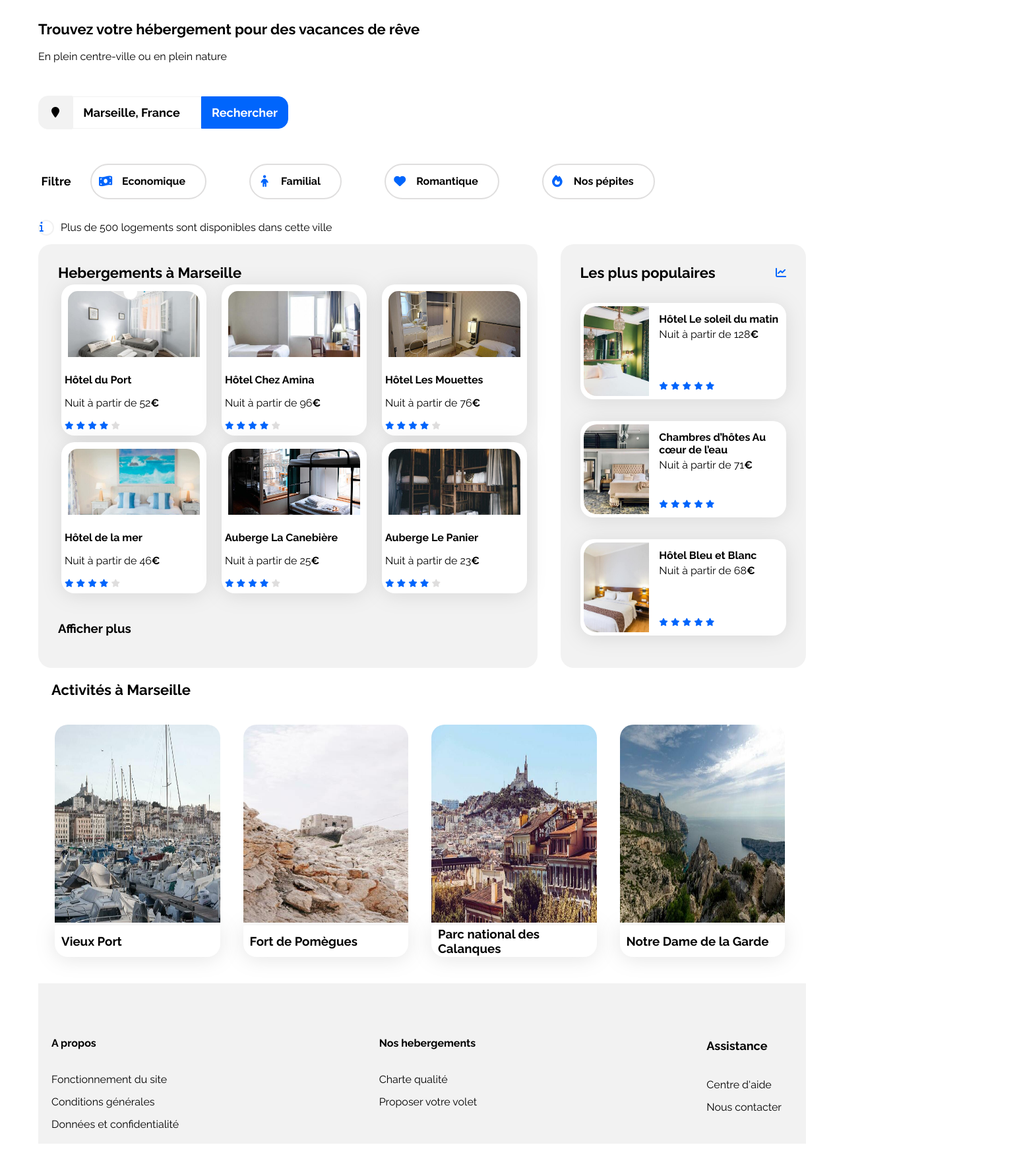
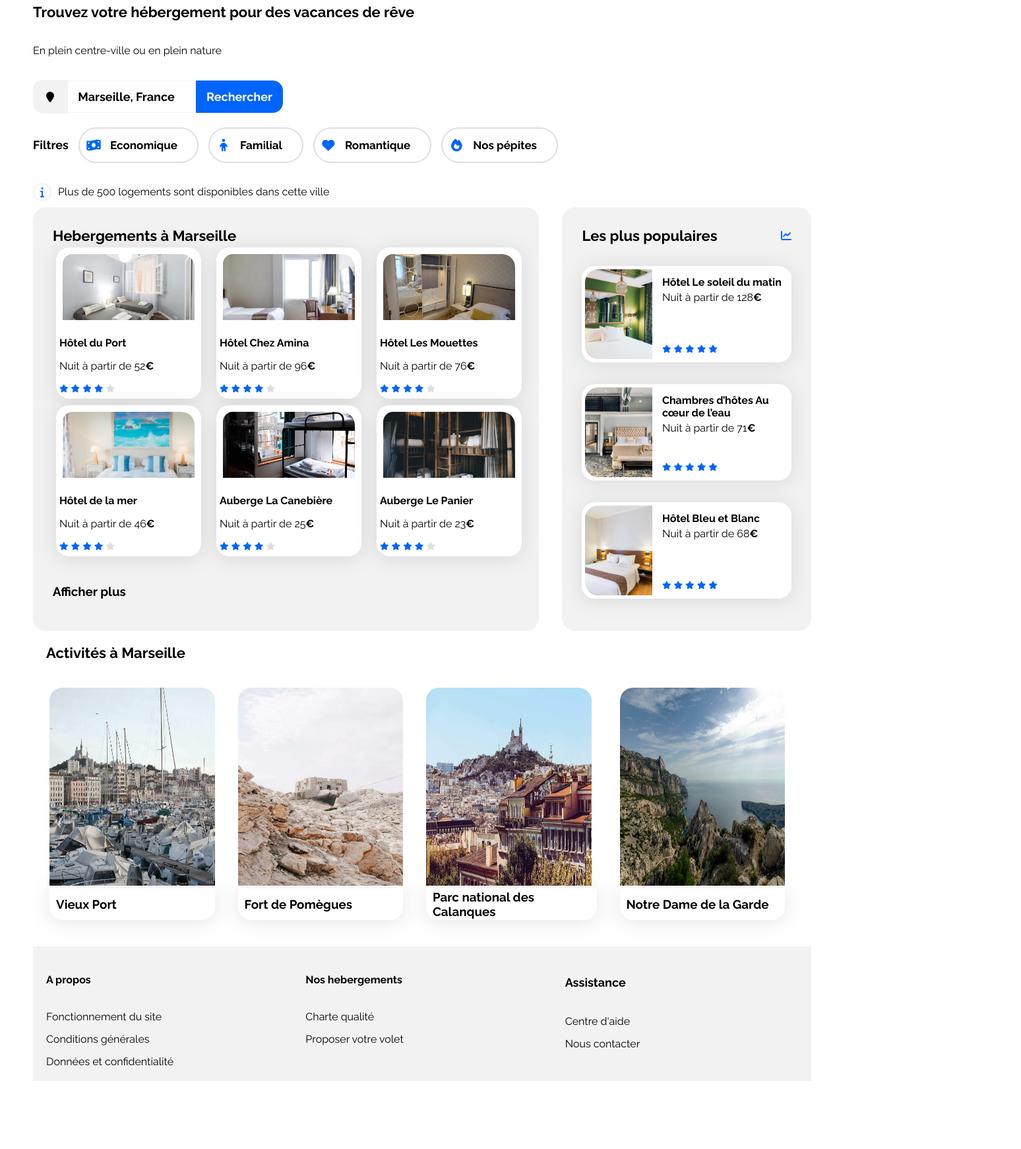
Before and after one commit to BINTOUSARR9/ProjetBooki, a plain HTML site: page index.html in a window 1280 px wide. Shown: the part 94-1835 px from the top of the page at 66% size, 1548 px wide, since content can reach past the window. After the commit the page ends 1732 px from the top, so only its background shows below. Drawn offline with Linux system fonts and the light colour scheme.

Commit message:
mise a jour 24.05.2023

```diff
--- a/css/style.css
+++ b/css/style.css
@@ -16,6 +16,8 @@
 body {
     display: flex;
     justify-content: center;
+    margin: 0px;
+    padding: 0px;
 }
 
 .main-container {
@@ -116,19 +118,17 @@ body {
  /* EN TETE */
 header{
     width: 100%;
-    height: 49px;
+    height: 79px;
     display: flex;
     justify-content: space-between;
-    margin-top: 30px
  }
 .logo{
     height: 19px;
-    margin: 30px 0px 0px 50px;
+    align-self: center;
 }
 .menu {
     display: flex;
     flex-direction:row;
-    margin-top: 10px;
     gap: 68px;
    justify-content: space-between;
 }
@@ -138,14 +138,11 @@ header{
     font-size: 16px;
     text-align: center;
     color: #000000;
-    padding-top: 14px;
+    padding-top: 12px;
 }
 .nav:hover{
-    border-top: 2px solid blue;
+    border-top: 2px solid var(--main-color);
     color : var(--main-color);
-}
-.headline{
-    margin-top: 10px;
 }
  /* FIN EN TETE */
 
@@ -153,31 +150,38 @@ header{
 
 
 /* INFOGROUP*/
-.infogroup{
+.info-group{
      display: flex;
     flex-direction: column;
     align-items: flex-start;
-    gap: 35px;
+    gap:20px;
+    margin-top: 20px;
   }
-    .tittle1{
+    .tittle-1{
         font-family: 'Raleway';
         font-style: normal;
         font-weight: 700;
         font-size: 22px;
         line-height: 26px;
         color: #000000;
+        margin: 0;
+    }
+
+    .subtitle{
+    margin-top: 8px 0 0 0;
+    font-size: 16px;
     }
 /* FIN INFOGROUP*/
 
 
 
 /* BARRE DE RECHERCHE*/
-.formsearchbar{
+.form-searchbar{
     display:flex;
     align-items: center;
     height: 49px;
 }
-.searchbar1 {
+.searchbar-1 {
     width: 195px;
     height: 100%;
     font-weight: 700;
@@ -201,7 +205,7 @@ header{
     border: 1px solid #F2F2F2;
     border-radius: 15px 0px 0px 15px;
 }
-.buttonsearch{
+.button-search{
     display: flex;
     align-items: center;
     justify-content:center;
@@ -211,7 +215,7 @@ header{
     border: 1px solid var(--main-color);
     border-radius: 0px 15px 15px 0px;
 }
-.textrechercher{
+.text-rechercher{
     width: 100px;
     height: 21px;
     font-family: 'Raleway';
@@ -231,7 +235,7 @@ border: 0px;
 
 
 /* BARRE FILTRE*/
-.textfiltre{
+.text-filtre{
     width: 54px;
     height: 21px;
     font-family: 'Raleway';
@@ -243,15 +247,14 @@ border: 0px;
     color: #000000;
 
 }
-.barrefiltre,
-.filtresection{
+.filtre-section{
     display: flex;
     flex-direction: row;
     align-items: center;
     gap: 15px;
-    height: 90px;
+
 }
-.filtreicon{
+.filtre-icon{
     height: 50px;
     width: 50px;
     border-radius: 50%;
@@ -262,41 +265,39 @@ border: 0px;
     color: #0065fc;
     margin-left: -4px;
 }
-.buttonfiltre:hover{
+.button-filtre:hover{
     background-color: #DEEBFF;
 }
-.buttonfiltre{
+.button-filtre{
         display: flex;
         align-items: center;
         height: 50px;
         padding-right: 30px;
         border: #dfdede 2px solid;
         border-radius: 30px;
-        margin-right: 40px;
         cursor: pointer;
         transition: 0.8s;
 }
-.textefiltre{
+.texte-filtre{
     font-weight: 700;
-    font-size: 17;
-    margin-left: 10px;
+    font-size: 17px;
 }
 /* FIN BARRE FILTRE*/
 
 
 
 /* BARRE DINFOS*/
-.infosbar{
+.infos-bar{
     display: flex;
     flex-direction: row;
     align-items: center;
     padding: 0px;
     gap: 10px;
     width: 1340px;
-    height: 50px;
+
 
 }
-.textinfosbar{
+.text-infosbar{
     width: 1306px;
     height: 19px;
     font-family: 'Raleway';
@@ -305,12 +306,17 @@ border: 0px;
     font-size: 16px;
     color: #000000;
 }
-.iconbarre{
-    color: #0065FC;
+.icon-barre{
+    display: flex;
+    color:#0065FC;
     border: #F2F2F2 solid 2px;
     border-radius: 190px;
-    height: 20px;
-    width: 20px;
+    height: 24px;
+    width: 24px;
+   align-items: center;
+   justify-content: center;
+
+
 }
 /* FIN BARRE DINFOS*/
 
@@ -321,14 +327,14 @@ border: 0px;
 .hebergements{
 width: 65%;
 }
-.boxcontainer{
+.box-container{
     display:flex;
     flex-direction:row;
     align-items:center;
     padding: 5px;
    gap: 23px;
 }
-.rectangleimg{
+.rectangle-img{
     box-sizing: border-box;
     width: 210px;
     height: 0px;
@@ -342,8 +348,8 @@ width: 65%;
     height: 110px;
     border-radius: 20px 25px 0 0;
 }
-.colorgrey{
-color: #dfdede;
+.color-grey{
+color:#dfdede;
 }
 .hebergements-and-populaires section {
     background-color: var(--main-bg-color);
@@ -362,12 +368,12 @@ color: #dfdede;
     font-size: 22px;
 }
 
-.texte1{
+.texte-1{
 text-decoration: none;
 font-weight: 700;
 font-size: 18;
 margin-left: 10px;
-color: #000000;
+color:black;
 
 }
 
@@ -376,19 +382,19 @@ color: #000000;
 
 
 /* SECTION ACTIVITE*/
-.boxcontainer2{
+.box-container2{
     display: flex;
     flex-direction: row;
     align-items:center;
     padding: 5px;
     gap: 30px;
 }
-.imgactivite{
+.img-activite{
     width: 250.5px;
     height: 300px;
     border-radius: 20px 20px 0px 0px;
 }
-.activitemarseille{
+.activite-marseille{
 display: flex;
 flex-direction: column;
 align-items: flex-start;
@@ -403,22 +409,22 @@ gap: 20px;
         transform: scale(1.03);
       }
 
-.card1{
+.card-1{
     display: flex;
     flex-direction: column;
     justify-content: center;
     align-items: flex-start;
     height: 48px;
-    background: #ffffff;
+    background:white;
     border-radius: 3px 0px 20px 20px;
     filter: drop-shadow(0px 3px 15px rgba(0, 0, 0, 0.1));
 }
-.texte2{
+.texte-2{
     text-decoration: none;
     font-weight: 700;
     font-size: 16;
     margin-left: 10px;
-    color: #000000;
+    color:black;
     text-decoration: none;
 }
 .none{
@@ -434,27 +440,26 @@ text-decoration: none;
         height: auto;
         background: #F2F2F2;
         display: flex;
-        padding-top: 40px;
+
         margin-left: 0;
+        display: flex;
+        flex-direction: row;
 }
-.directionrow{
-    display: flex;
-    flex-direction: row;
-}
-.titrefooter{
+
+.titre-footer{
     font-family: 'Raleway';
     font-style: normal;
     font-weight: 700;
     font-size: 18px;
-    color: #000000;
+    color:black;
 
 }
-.pfooter{
+.p-footer{
     font-family: 'Raleway';
     font-style: normal;
     font-weight: 400;
     font-size: 16px;
-    color: #000000;
+    color:black;
     text-decoration: none;
 
 }
@@ -469,7 +474,7 @@ text-decoration: none;
 /* FIN PIED DE PAGE*/
 
 
-}
+
 /* Le code ci-dessous correspond à la version responsive uniquement */
 
 /****** Media queries ***********/
--- a/index.html
+++ b/index.html
@@ -15,10 +15,10 @@
     <link rel="stylesheet" href="./css/style.css">
 </head>
 
-<div class="main-container">
+
 
 <body>
-
+<div class="main-container">
 <header>
             <img src="./images/logo/Booki.png" alt="logobooki" class="logo">
               <nav class="menu">
@@ -27,42 +27,39 @@
             </nav>
 </header>
 
-        <section class="infogroup headline">
-            <div class="headline">
-            <h1 class="tittle1"> Trouvez votre hébergement pour des vacances de rêve</h1>
-             <p>En plein centre-ville ou en plein nature</p>
+
+<section class="info-group">
+            <h1 class="tittle-1"> Trouvez votre hébergement pour des vacances de rêve</h1>
+            <p class="subtitle">En plein centre-ville ou en plein nature</p>
+
+<form class="form-searchbar" method="post">
+             <i class="fa fa-map-marker rectangle icon" aria-hidden="true"></i>
+             <input class="searchbar-1" type="search" id="search" name="Rechercher" value="Marseille, France">
+             <button class="button-search"><p class="text-rechercher">Rechercher</p></button>
+</form>
+
+<div class="filtre-section">
+            <h3 class="text-filtre"> Filtres </h3>
+             <div class="button-filtre texte-filtre"> <i class="fas fa-money-bill-wave icone_cercle filtre-icon"></i> Economique</div>
+             <div class="button-filtre texte-filtre"> <i class="fas fa-child icone_cercle filtre-icon" aria-hidden="true"></i> Familial</div>
+             <div class="button-filtre texte-filtre"><i class="fa fa-heart filtre-icon" aria-hidden="true"></i> Romantique</div>
+             <div class="button-filtre texte-filtre"> <i class="fas fa-fire filtre-icon" aria-hidden="true"></i> Nos pépites</div>
 </div>
-    <form class="formsearchbar" action="" method="get">
-             <i class="fa fa-map-marker rectangle icon" aria-hidden="true"></i>
-             <input class="searchbar1" type="search" id="search" name="Rechercher" value="Marseille, France">
-             <button class="buttonsearch"><p class="textrechercher">Rechercher</p></button>
-    </form>
-    <div class="barrefiltre filtresection">
-    <h3 class="textfiltre"> Filtre </h3>
-             <div class="buttonfiltre textefiltre"> <i class="fas fa-money-bill-wave icone_cercle filtreicon"></i> Economique</div>
-             <div class="buttonfiltre textefiltre"> <i class="fas fa-child icone_cercle filtreicon" aria-hidden="true"></i> Familial</div>
-             <div class="buttonfiltre textefiltre"><i class="fa fa-heart filtreicon" aria-hidden="true"></i> Romantique</div>
-             <div class="buttonfiltre  textefiltre"> <i class="fas fa-fire filtreicon" aria-hidden="true"></i> Nos pépites</div>
+
+<div class="infos-bar">
+        <i class=" fas fa-info icon-barre"></i>
+        <h2 class="text-infosbar">Plus de 500 logements sont disponibles dans cette ville</h2>
 </div>
 </section>
 
+<main>
+<div class="hebergements-and-populaires">
 
-        <section class="infosbar">
-            <i class=" fas fa-info iconbarre"></i>
-        <h2 class="textinfosbar">Plus de 500 logements sont disponibles dans cette ville</h2>
-        </section>
-
-
-        <main>
-
-            <div class="hebergements-and-populaires">
 <section class="hebergements" id="sectionhebergements">
-
         <h2 class="section-title" > Hebergements à Marseille </h2>
-
-					<div class="boxcontainer">
+<div class="box-container">
     <article class="card survol">
-                            <a href="images/hebergements/fred-kleber.jpg"><img src="images/hebergements/fred-kleber.jpg" alt="Hotel du port" title="VOIR" class="rectangleimg img"></a>
+         <a href="images/hebergements/fred-kleber.jpg"><img src="images/hebergements/fred-kleber.jpg" alt="Hotel du port" title="VOIR" class="rectangle-img img"></a>
 <div class="card-content">
          <h3 class="card-title">Hôtel du Port</h3>
          <p class="card-subtitle">Nuit à partir de 52<span class="euro">€</span></p>
@@ -72,13 +69,12 @@
          <i class="fa-xs fa-solid fa-star" aria-hidden="true"></i>
          <i class="fa-xs fa-solid fa-star" aria-hidden="true"></i>
          <i class="fa-xs fa-solid fa-star" aria-hidden="true"></i>
-                            <i class="fa-xs fa-solid fa-star colorgrey" aria-hidden="true"></i>
+         <i class="fa-xs fa-solid fa-star color-grey" aria-hidden="true"></i>
 </div>
     </article>
 
-
     <article class="card survol">
-                            <a href="images/hebergements/febrian-zakaria.jpg"><img src="images/hebergements/febrian-zakaria.jpg" alt="Hotel chez amina" title="VOIR" class="rectangleimg img"></a>
+         <a href="images/hebergements/febrian-zakaria.jpg"><img src="images/hebergements/febrian-zakaria.jpg" alt="Hotel chez amina" title="VOIR" class="rectangle-img img"></a>
 <div class="card-content">
         <h3 class="card-title">Hôtel Chez Amina</h3>
         <p class="card-subtitle">Nuit à partir de 96<span class="euro">€</span></p>
@@ -88,13 +84,12 @@
         <i class="fa-xs fa-solid fa-star" aria-hidden="true"></i>
         <i class="fa-xs fa-solid fa-star" aria-hidden="true"></i>
         <i class="fa-xs fa-solid fa-star" aria-hidden="true"></i>
-                            <i class="fa-xs fa-solid fa-star colorgrey" aria-hidden="true"></i>
+        <i class="fa-xs fa-solid fa-star color-grey" aria-hidden="true"></i>
 </div>
      </article>
 
-
      <article class="card survol">
-                                <a href="images/hebergements/reisetopia.jpg"><img src="images/hebergements/reisetopia.jpg" alt="Hotel les mouettes" title="VOIR" class="rectangleimg img"></a>
+        <a href="images/hebergements/reisetopia.jpg"><img src="images/hebergements/reisetopia.jpg" alt="Hotel les mouettes" title="VOIR" class="rectangle-img img"></a>
 <div class="card-content">
         <h3 class="card-title">Hôtel Les Mouettes</h3>
         <p class="card-subtitle">Nuit à partir de 76<span class="euro">€</span></p>
@@ -104,14 +99,14 @@
         <i class="fa-xs fa-solid fa-star" aria-hidden="true"></i>
         <i class="fa-xs fa-solid fa-star" aria-hidden="true"></i>
         <i class="fa-xs fa-solid fa-star" aria-hidden="true"></i>
-                                <i class="fa-xs fa-solid fa-star colorgrey" aria-hidden="true"></i>
+        <i class="fa-xs fa-solid fa-star color-grey" aria-hidden="true"></i>
 </div>
      </article>
 </div>
 
-                        <div class="boxcontainer">
+<div class="box-container">
     <article class="card survol">
-                                <a href="images/hebergements/annie-spratt.jpg"><img src="images/hebergements/annie-spratt.jpg" alt="Hotel de la mer" title="VOIR" class="rectangleimg img"></a>
+        <a href="images/hebergements/annie-spratt.jpg"><img src="images/hebergements/annie-spratt.jpg" alt="Hotel de la mer" title="VOIR" class="rectangle-img img"></a>
 <div class="card-content">
          <h3 class="card-title">Hôtel de la mer</h3>
          <p class="card-subtitle">Nuit à partir de 46<span class="euro">€</span></p>
@@ -121,12 +116,12 @@
         <i class="fa-xs fa-solid fa-star" aria-hidden="true"></i>
         <i class="fa-xs fa-solid fa-star" aria-hidden="true"></i>
         <i class="fa-xs fa-solid fa-star" aria-hidden="true"></i>
-                                <i class="fa-xs fa-solid fa-star colorgrey" aria-hidden="true"></i>
+        <i class="fa-xs fa-solid fa-star color-grey" aria-hidden="true"></i>
 </div>
     </article>
 
     <article class="card survol">
-                                <a href="images/hebergements/marcus-loke.jpg"><img src="images/hebergements/marcus-loke.jpg" alt="Auberge la Canebière" title="VOIR" class="rectangleimg img"></a>
+        <a href="images/hebergements/marcus-loke.jpg"><img src="images/hebergements/marcus-loke.jpg" alt="Auberge la Canebière" title="VOIR" class="rectangle-img img"></a>
 <div class="card-content">
         <h3 class="card-title">Auberge La Canebière </h3>
         <p class="card-subtitle">Nuit à partir de 25<span class="euro">€</span></p>
@@ -136,11 +131,12 @@
         <i class="fa-xs fa-solid fa-star" aria-hidden="true"></i>
         <i class="fa-xs fa-solid fa-star" aria-hidden="true"></i>
         <i class="fa-xs fa-solid fa-star" aria-hidden="true"></i>
-                                <i class="fa-xs fa-solid fa-star colorgrey" aria-hidden="true"></i>
+        <i class="fa-xs fa-solid fa-star color-grey" aria-hidden="true"></i>
 </div>
     </article>
+
      <article class="card survol">
-                                <a href="images/hebergements/nicate-lee.jpg"><img src="images/hebergements/nicate-lee.jpg" alt="Auberge le Panier" title="VOIR" class="rectangleimg img"></a>
+        <a href="images/hebergements/nicate-lee.jpg"><img src="images/hebergements/nicate-lee.jpg" alt="Auberge le Panier" title="VOIR" class="rectangle-img img"></a>
 <div class="card-content">
         <h3 class="card-title">Auberge Le Panier</h3>
         <p class="card-subtitle">Nuit à partir de 23<span class="euro">€</span></p>
@@ -150,12 +146,12 @@
         <i class="fa-xs fa-solid fa-star" aria-hidden="true"></i>
         <i class="fa-xs fa-solid fa-star" aria-hidden="true"></i>
         <i class="fa-xs fa-solid fa-star" aria-hidden="true"></i>
-                                <i class="fa-xs fa-solid fa-star colorgrey" aria-hidden="true"></i>
+        <i class="fa-xs fa-solid fa-star color-grey" aria-hidden="true"></i>
 </div>
     </article>
 </div>
-                        <a class="texte1" href="#"><h3>Afficher plus </h3></a>
 
+        <a class="texte-1" href="#"><h3>Afficher plus </h3></a>
 </section>
 
 <section class="populaires">
@@ -163,6 +159,7 @@
         <h2 class="section-title">Les plus populaires</h2>
         <i class="fa-solid fa-chart-line" aria-hidden="true"></i>
 </div>
+
 <div class="populaires-cards">
     <article class="card survol">
         <img src="./images/hebergements/emile-guillemot.jpg" alt="Image de la chambre d'hôtel montrant un lit">
@@ -171,6 +168,7 @@
         <h3 class="card-title">Hôtel Le soleil du matin</h3>
         <p class="card-subtitle">Nuit à partir de 128<span class="euro">€</span></p>
 </div>
+
 <div class="card-rating">
         <i class="fa-xs fa-solid fa-star" aria-hidden="true"></i>
         <i class="fa-xs fa-solid fa-star" aria-hidden="true"></i>
@@ -181,6 +179,7 @@
 </div>
 </div>
     </article>
+
     <article class="card survol">
         <img src="./images/hebergements/aw-creative.jpg" alt="Image de la chambre d'hôtel montrant un lit">
 <div class="card-content">
@@ -205,6 +204,7 @@
         <h3 class="card-title">Hôtel Bleu et Blanc</h3>
         <p class="card-subtitle">Nuit à partir de 68<span class="euro">€</span></p>
 </div>
+
 <div class="card-rating">
         <i class="fa-xs fa-solid fa-star" aria-hidden="true"></i>
         <i class="fa-xs fa-solid fa-star" aria-hidden="true"></i>
@@ -220,63 +220,58 @@
 </div>
 
 
-            <section class="activitemarseille" id="sectionactivites">
+
+<section class="activite-marseille" id="sectionactivites">
          <h2 class="section-title"> Activités à Marseille</h2>
-              <div class="boxcontainer2">
+<div class="box-container2">
         <article>
-                <a href="#"><img src="./images/activites/reno-laithienne.jpg" alt="activite marseille" class="imgactivite survol"></a>
-                <a href="#"class="card1 none survol"><h3 class="texte2">Vieux Port</h3></a>
+         <a href="#"><img src="./images/activites/reno-laithienne.jpg" alt="activite marseille" class="img-activite survol"></a>
+         <a href="#" class="card-1 none survol"><h3 class="texte-2">Vieux Port</h3></a>
         </article>
 
-                <div class="boxcontainer2">
+<div class="box-container2">
         <article>
-                  <a href="#"><img src="./images/activites/paul-hermann.jpg" alt="activite marseille" class="imgactivite survol " ></a>
-                  <a href="#"class="card1 none survol"><h3 class="texte2">Fort de Pomègues</h3></a>
+          <a href="#"><img src="./images/activites/paul-hermann.jpg" alt="activite marseille" class="img-activite survol " ></a>
+          <a href="#" class="card-1 none survol"><h3 class="texte-2">Fort de Pomègues</h3></a>
         </article>
 
-
-                <div class="boxcontainer2">
+<div class="box-container2">
         <article>
-                    <a href="#"><img src="./images/activites/florian-wehde.jpg" alt="activite marseille" class="imgactivite survol " ></a>
-                    <a href="#"class="card1 none survol"><h3 class="texte2">Parc national des Calanques</h3></a>
+            <a href="#"><img src="./images/activites/florian-wehde.jpg" alt="activite marseille" class="img-activite survol " ></a>
+            <a href="#" class="card-1 none survol"><h3 class="texte-2">Parc national des Calanques</h3></a>
         </article>
-
-
-            <div class="boxcontainer2">
+<div class="box-container2">
         <article>
-                        <a href="#">   <img src="./images/activites/kilyan-sockalingum.jpg" alt="activite marseille" class="imgactivite survol" ></a>
-                        <a href="#"class="card1 none survol"><h3 class="texte2">Notre Dame de la Garde</h3></a>
+            <a href="#">   <img src="./images/activites/kilyan-sockalingum.jpg" alt="activite marseille" class="img-activite survol" ></a>
+            <a href="#" class="card-1 none survol"><h3 class="texte-2">Notre Dame de la Garde</h3></a>
         </article>
+</div>
+</div>
+</div>
 </div>
  </section>
 </main>
 
 
 
-        <footer>
-    <section class="footer">
-    <div class="directionrow">
-        <article class="colone">
-            <h4 class="Titrefooter"> A propos </h4>
-            <a class="pfooter" href="#"> Fonctionnement du site </a>
-            <a class="pfooter" href="#"> Conditions générales</a>
-            <a class="pfooter" href="#"> Données et confidentialité </a>
-        </article>
-
-        <article class="colone">
-            <h4 class="Titrefooter"> Nos hebergements </h4>
-            <a class="pfooter" href="#"> Charte qualité </a>
-            <a class="pfooter" href="#"> Proposer votre volet </a>
-        </article>
-
-        <article class="colone">
-            <h4 class="titrefooter"> Assistance </h4>
-            <a class="pfooter" href="#"> Centre d'aide </a>
-            <a class="pfooter" href="#"> Nous contacter</a>
-        </article>
+<footer class="footer">
+<div class="colone">
+            <h4 class="Titre-footer"> A propos </h4>
+            <a class="p-footer" href="#"> Fonctionnement du site </a>
+            <a class="p-footer" href="#"> Conditions générales</a>
+            <a class="p-footer" href="#"> Données et confidentialité </a>
 </div>
-        </section>
+<div class="colone">
+            <h4 class="Titre-footer"> Nos hebergements </h4>
+            <a class="p-footer" href="#"> Charte qualité </a>
+            <a class="p-footer" href="#"> Proposer votre volet </a>
+</div>
+<div class="colone">
+            <h4 class="titre-footer"> Assistance </h4>
+            <a class="p-footer" href="#"> Centre d'aide </a>
+            <a class="p-footer" href="#"> Nous contacter</a>
+</div>
     </footer>
+</div>
 </body>
-
 </html>
```
Lines whose indentation alone changed are shown as unchanged.
